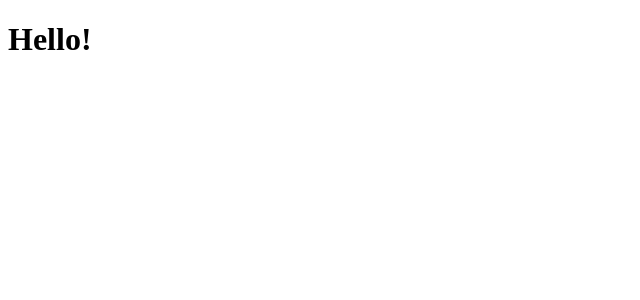
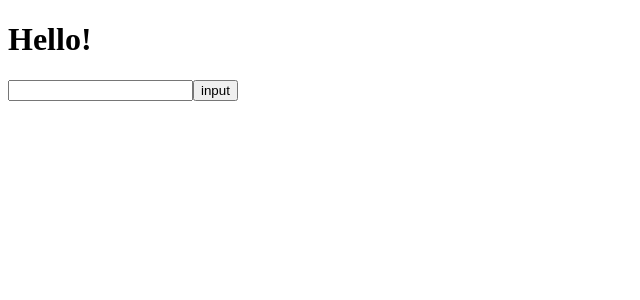
Before and after one commit to tylerCaineRhodes/review-group-todo-practice, a React app: page / in a window 1280 px wide. Shown: the top 300 px of the page, without its empty margins (0-640 px from the left). Built offline with nearby package versions, Linux system fonts and the light colour scheme; the HTML template or start-up script is replaced by a standard one.

Commit message:
Add basic searchbar and submit button

```diff
--- a/client/App.js
+++ b/client/App.js
@@ -1,4 +1,5 @@
 import React from 'react';
+import SearchBar from './SearchBar.js'
 
  class App extends React.Component {
   constructor(props) {
@@ -11,6 +12,8 @@ import React from 'react';
        return (
            <div>
              <h1>Hello!</h1>
+             <SearchBar />
+
             </div>
        );
    }
--- a/client/SearchBar.js
+++ b/client/SearchBar.js
@@ -1,6 +1,12 @@
 import React from 'react'
 
-var SearchBar = function(props){
+const SearchBar = (props) => {
+    return (
+        <div>
+            <input></input>
+            <button>input</button>
+        </div>
+    );
 
 }
 export default SearchBar
```
Also changed, not shown: 1 other file (tests, documents, lock files or other folders).
